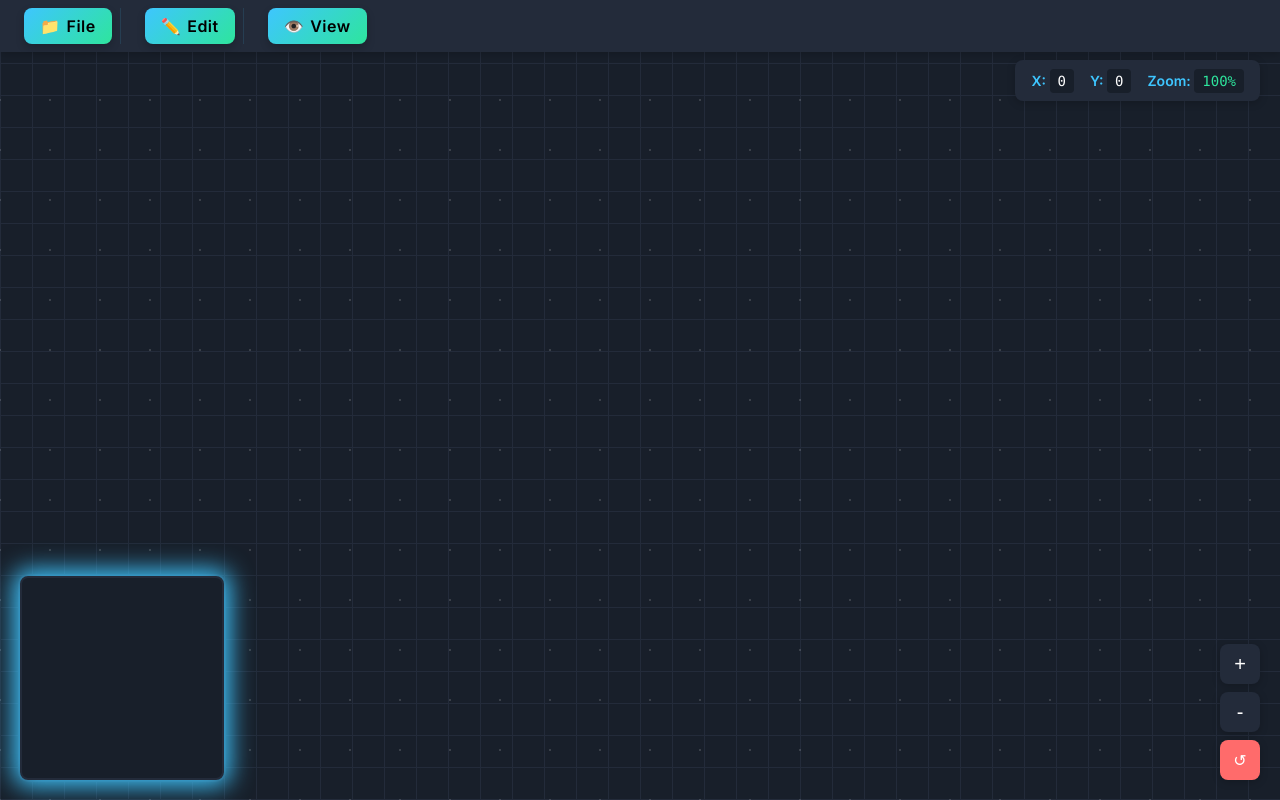
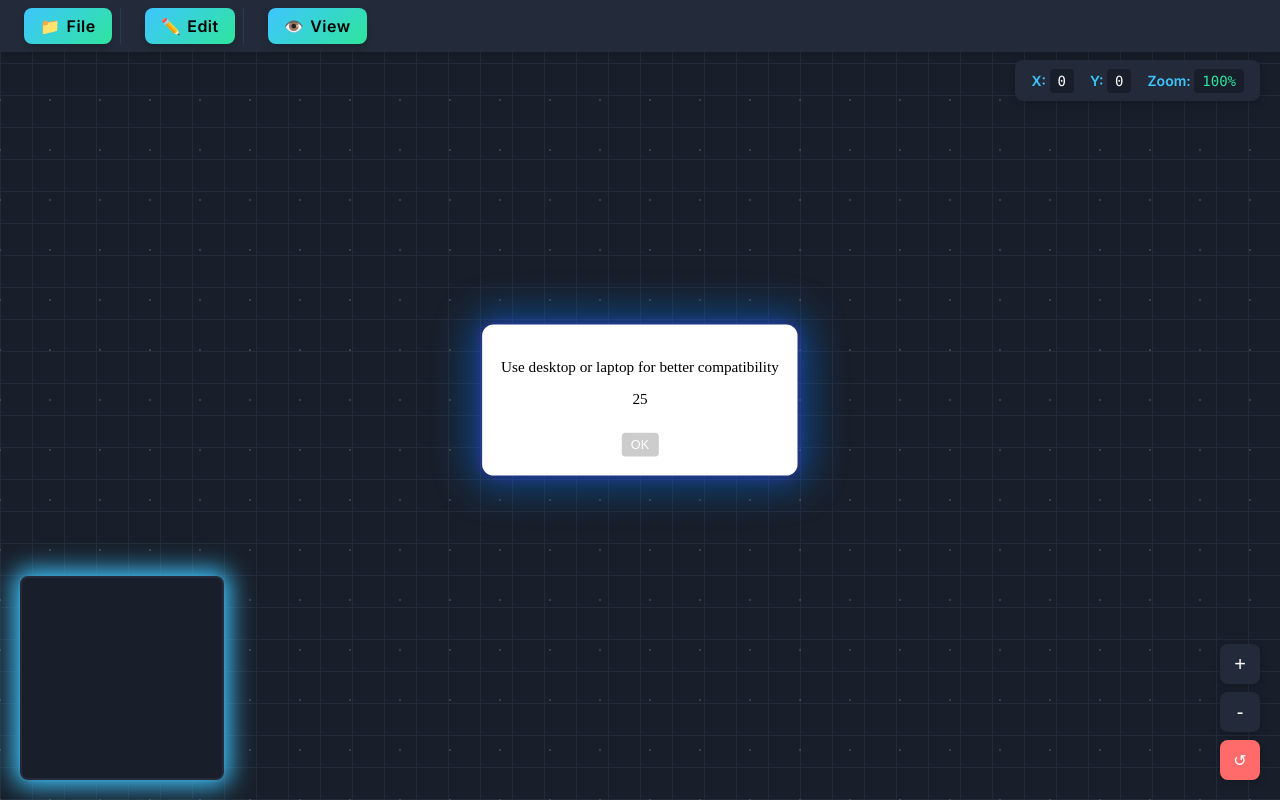
Before and after one commit to DARKSAPRO3x42/Family_Tree-Canvas, a plain HTML site: page infinity.html in a window 1280 px wide. Drawn offline with nearby package versions, Linux system fonts and the light colour scheme.

Commit message:
Add files via upload

```diff
--- a/infinity.html
+++ b/infinity.html
@@ -299,9 +299,64 @@
         #minimap, #minimapCanvas, #viewportIndicator {
             display: none;
         }
+
+        .popup {
+            position: fixed;
+            top: 50%;
+            left: 50%;
+            transform: translate(-50%, -50%) scale(0.95);
+            background-color: white;
+            padding: 20px;
+            border-radius: 12px;
+            box-shadow: 0 0 30px 8px rgba(0, 123, 255, 0.35), 0 0 8px 2px rgba(147, 0, 255, 0.18);
+            z-index: 1000;
+            text-align: center;
+            transition: box-shadow 0.5s cubic-bezier(.4,2,.6,1), transform 0.4s cubic-bezier(.4,2,.6,1);
+            animation: popup-glow 2s ease-in-out infinite alternate, popup-in 0.5s cubic-bezier(.4,2,.6,1);
+        }
+        @keyframes popup-glow {
+            from {
+                box-shadow: 0 0 30px 8px rgba(0, 123, 255, 0.35), 0 0 8px 2px rgba(147, 0, 255, 0.18);
+            }
+            to {
+                box-shadow: 0 0 50px 16px rgba(0, 123, 255, 0.55), 0 0 16px 4px rgba(147, 0, 255, 0.28);
+            }
+        }
+        @keyframes popup-in {
+            from {
+                opacity: 0;
+                transform: translate(-50%, -50%) scale(0.7);
+            }
+            to {
+                opacity: 1;
+                transform: translate(-50%, -50%) scale(0.95);
+            }
+        }
+        .popup:hover {
+            box-shadow: 0 0 60px 20px rgba(0, 123, 255, 0.7), 0 0 24px 8px rgba(147, 0, 255, 0.35);
+            transform: translate(-50%, -50%) scale(1.02);
+        }
+        .popup button {
+            margin-top: 10px;
+            padding: 5px 10px;
+            background-color: #007BFF;
+            color: white;
+            border: none;
+            border-radius: 4px;
+            cursor: pointer;
+        }
+        .popup button:disabled {
+            background-color: #cccccc;
+            cursor: not-allowed;
+        }
     </style>
 </head>
 <body>
+    <div id="popup" class="popup" style="display: none;">
+        <p>Use desktop or laptop for better compatibility</p>
+        <p id="timer">30</p>
+        <button id="okButton" disabled>OK</button>
+    </div>
     <div class="menu-bar">
         <div class="menu-group">
             <div class="menu-dropdown">
@@ -1351,6 +1406,28 @@
         document.addEventListener('click', () => {
             contextMenu.style.display = 'none';
         });
+
+        window.addEventListener('load', function() {
+            const popup = document.getElementById('popup');
+            const timerElement = document.getElementById('timer');
+            const okButton = document.getElementById('okButton');
+            let timeLeft = 30;
+
+            popup.style.display = 'block';
+
+            const countdown = setInterval(function() {
+                timeLeft--;
+                timerElement.textContent = timeLeft;
+                if (timeLeft <= 0) {
+                    clearInterval(countdown);
+                    okButton.disabled = false;
+                }
+            }, 1000);
+
+            okButton.addEventListener('click', function() {
+                popup.style.display = 'none';
+            });
+        });
     </script>
 </body>
 </html>
```
